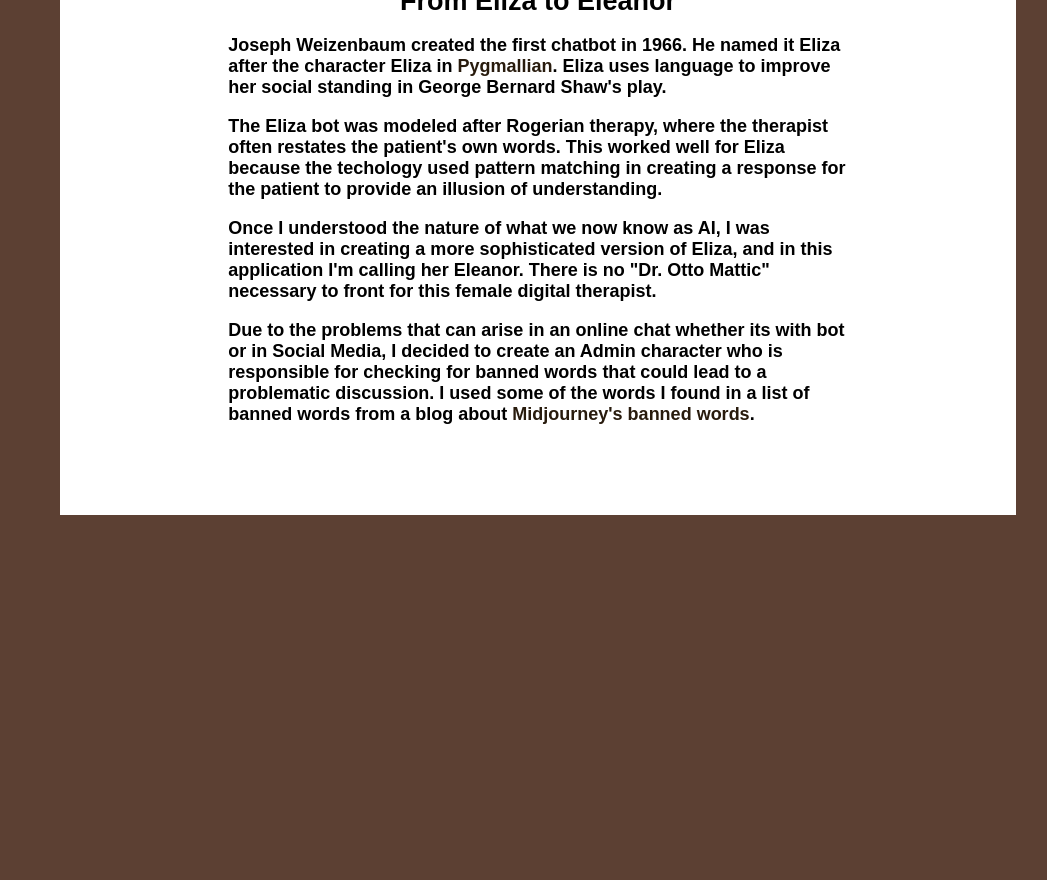
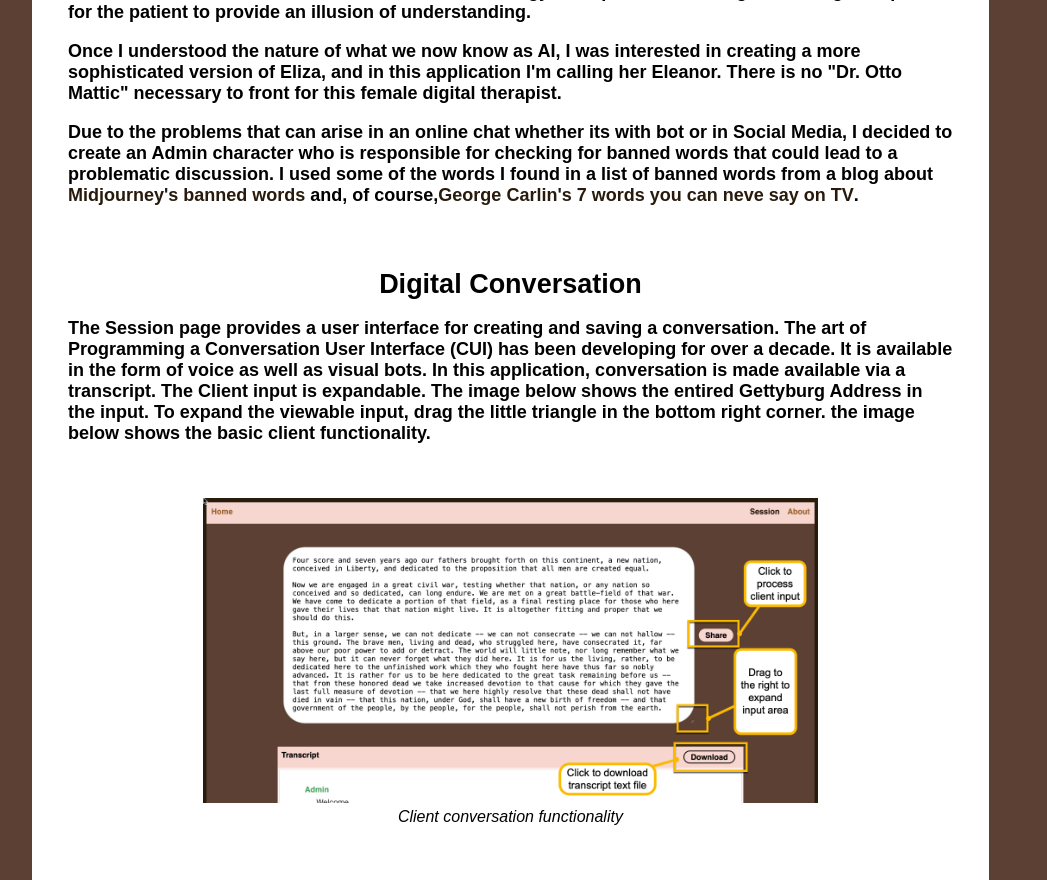
Before and after one commit to rebeccapeltz/eleanor, a React (Vite) app: page /about in a window 1280 px wide. Shown: the part 1780-2660 px from the top of the page, without its empty margins (102-1149 px from the left). Before the commit the page ends 2295 px from the top, so only its background shows below. Built offline with nearby package versions, Linux system fonts and the light colour scheme.

Commit message:
add content and conversation

```diff
--- a/src/pages/About.css
+++ b/src/pages/About.css
@@ -1,15 +1,13 @@
 .intro {
     background-color: white;
-    padding: 1rem 2rem;
     width: 70%;
-    margin: 2rem auto;
     font-weight: 550;
     color: black;
 }
 
 .description {
     width: 70%;
-    margin: 1rem auto;
+    margin: 0 auto;
     font-weight: 550;
     color: black;
   }
--- a/src/pages/About.jsx
+++ b/src/pages/About.jsx
@@ -86,12 +86,13 @@ function About() {
             </figure>
           </div>
         </p>
+      </div>
 
       <div className="intro">
         <h2>From Eliza to Eleanor</h2>
         <p>
-            Joseph Weizenbaum created the first chatbot in 1966. He named it
-            Eliza after the character Eliza in{" "}
+          Joseph Weizenbaum created the first chatbot in 1966. He named it Eliza
+          after the character Eliza in{" "}
           <a
             href="https://en.wikipedia.org/wiki/Pygmalion_(play)"
             target="_blank"
@@ -99,8 +100,8 @@ function About() {
           >
             Pygmallian
           </a>
-            . Eliza uses language to improve her social standing in George
-            Bernard Shaw's play.
+          . Eliza uses language to improve her social standing in George Bernard
+          Shaw's play.
         </p>
         <p>
           The Eliza bot was modeled after Rogerian therapy, where the therapist
@@ -109,18 +110,59 @@ function About() {
           the patient to provide an illusion of understanding.
         </p>
         <p>
-            Once I understood the nature of what we now know as AI, I was interested
-            in creating a more sophisticated version of Eliza, and in this application
-            I'm calling her Eleanor.  There is no "Dr. Otto Mattic" necessary to front
-            for this female digital therapist.
+          Once I understood the nature of what we now know as AI, I was
+          interested in creating a more sophisticated version of Eliza, and in
+          this application I'm calling her Eleanor. There is no "Dr. Otto
+          Mattic" necessary to front for this female digital therapist.
         </p>
-          <p>Due to the problems that can arise in an online chat whether its with bot
-            or in Social Media, I decided to create an Admin character who is responsible
-            for checking for banned words that could lead to a problematic discussion. I used
-            some of the words I found in a list of banned words from a blog
-            about <a href="https://weam.ai/blog/imageprompt/list-of-banned-words-in-midjourney/"
-             target="_blank" >Midjourney's banned words</a>.
+        <p>
+          Due to the problems that can arise in an online chat whether its with
+          bot or in Social Media, I decided to create an Admin character who is
+          responsible for checking for banned words that could lead to a
+          problematic discussion. I used some of the words I found in a list of
+          banned words from a blog about{" "}
+          <a
+            href="https://weam.ai/blog/imageprompt/list-of-banned-words-in-midjourney/"
+            rel="noreferrer"
+            target="_blank"
+          >
+            Midjourney's banned words
+          </a>{" "}
+          and, of course,
+          <a
+            href="https://en.wikipedia.org/wiki/Seven_dirty_words"
+            target="_blank"
+            rel="noreferrer"
+          >
+            George Carlin's 7 words you can neve say on TV
+          </a>
+          .
         </p>
+      </div>
+      <div className="intro">
+        <h2>Digital Conversation</h2>
+        <p>
+          The Session page provides a user interface for creating and saving a
+          conversation. The art of Programming a Conversation User Interface
+          (CUI) has been developing for over a decade. It is available in the
+          form of voice as well as visual bots. In this application,
+          conversation is made available via a transcript. The Client input is
+          expandable. The image below shows the entired Gettyburg Address in the
+          input. To expand the viewable input, drag the little triangle in the
+          bottom right corner. the image below shows the basic client
+          functionality.
+        </p>
+        <div style={{ textAlign: "center", padding: "1rem" }}>
+          <figure>
+            <Zoom>
+              <img
+                width="80%"
+                src="./client-functionality.png"
+                alt="client functionality"
+              />
+              <figcaption>Client conversation functionality</figcaption>
+            </Zoom>
+          </figure>
         </div>
       </div>
     </div>
--- a/src/pages/Rules.jsx
+++ b/src/pages/Rules.jsx
@@ -40,11 +40,6 @@ function Rules() {
 
           <div
             class="card"
-            style={{
-              dislay: "flex",
-              justifyContent: "center",
-              alignItems: "center",
-            }}
           >
             <div class="card-container">
               <h2>
```
Also changed, not shown: public/client-functionality.png (added). Lines whose indentation alone changed are shown as unchanged.
